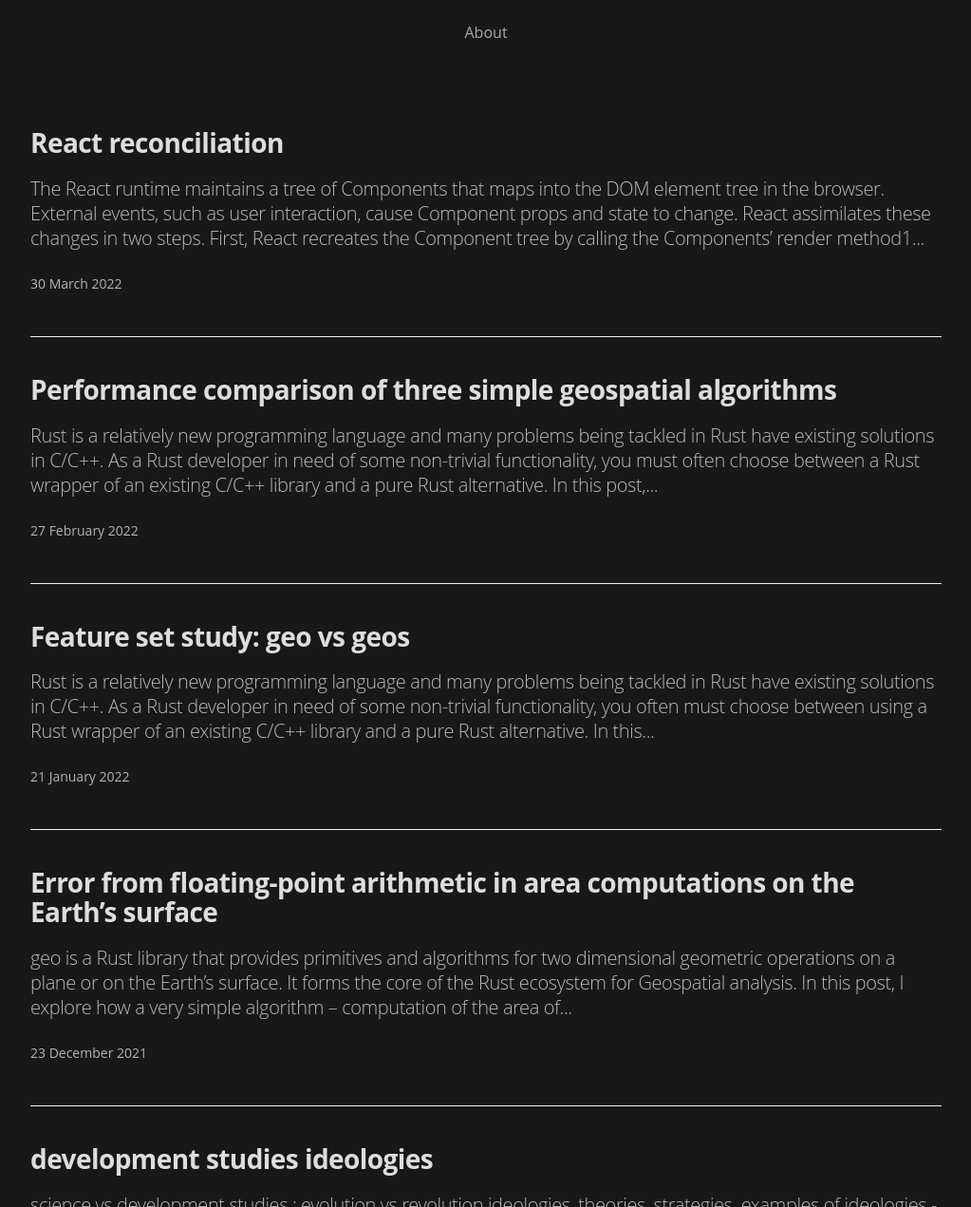
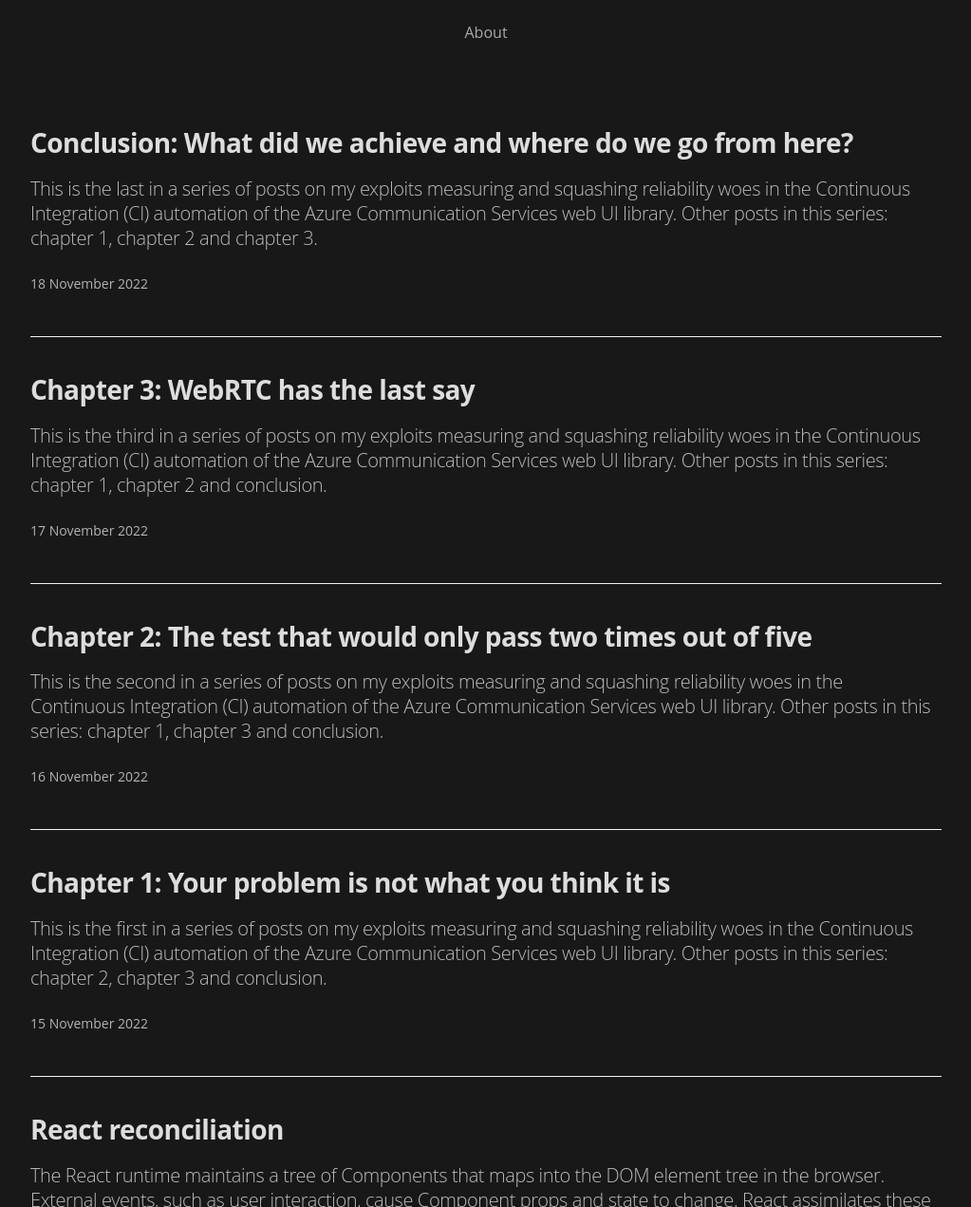
Before and after one commit to callpraths/callpraths.github.io, a Jekyll site: the page built from index.html, in a window 1280 px wide and 1400 px high, scrolled down 487 px, cut to the strip 129-1400 px from the top of the window. Shown: the whole strip at 95% size, without its empty margins (128-1151 px from the left). Built offline with Jekyll 4.4.1, drawn with Linux system fonts in a browser that asks for light colours; nearby versions of some CDN libraries; some web fonts are replaced; the list of posts is cut into pages by our own code; some of the changed text lies outside the part shown.

Commit message:
publish ci reliability post series

```diff
--- a/_drafts/ch1.md
+++ b/_posts/2022-11-15-ci-reliability-ch1.md
@@ -1,11 +1,11 @@
 ---
 layout: post
 title:  "Chapter 1: Your problem is not what you think it is"
-date:   2022-11-01 00:00:00 +0000
-style: ci-reliability
+date:   2022-11-15 00:00:00 +0000
+style:  ci-reliability
 ---
 
-This is the first in a series of posts on my exploits measuring and squashing reliability woes in the Continuous Integration (CI) automation of the [Azure Communication Services](https://learn.microsoft.com/en-us/azure/communication-services/overview) [web UI library](https://azure.github.io/communication-ui-library/?path=/story/overview--page). Other posts in this series: [chapter 2](), [chapter 3]() and [conclusion]().
+This is the first in a series of posts on my exploits measuring and squashing reliability woes in the Continuous Integration (CI) automation of the [Azure Communication Services](https://learn.microsoft.com/en-us/azure/communication-services/overview) [web UI library](https://azure.github.io/communication-ui-library/?path=/story/overview--page). Other posts in this series: [chapter 2](/2022/11/16/ci-reliability-ch2.html), [chapter 3](/2022/11/17/ci-reliability-ch3.html) and [conclusion](/2022/11/18/ci-reliability-ch4.html).
 
 [Azure Communication Services](https://learn.microsoft.com/en-us/azure/communication-services/overview) is a platform you can use to integrate communication services – video and telephony calling, chat and SMS messaging, email etc. – into your applications on the web, mobile or desktop. The offering includes a [web UI library](https://azure.github.io/communication-ui-library/?path=/story/overview--page) that provides UI controls of varying complexity on top of the platform. The UI library handles the complex interactions between UX, the browser and the platform services so that you can focus on branding and deep integration with your business flows.
 
--- a/_drafts/ch2.md
+++ b/_posts/2022-11-16-ci-reliability-ch2.md
@@ -1,11 +1,11 @@
 ---
 layout: post
 title:  "Chapter 2: The test that would only pass two times out of five"
-date:   2022-11-02 00:00:00 +0000
-style: ci-reliability
+date:   2022-11-16 00:00:00 +0000
+style:  ci-reliability
 ---
 
-This is the second in a series of posts on my exploits measuring and squashing reliability woes in the Continuous Integration (CI) automation of the [Azure Communication Services](https://learn.microsoft.com/en-us/azure/communication-services/overview) [web UI library](https://azure.github.io/communication-ui-library/?path=/story/overview--page). Other posts in this series: [chapter 1](), [chapter 3]() and [conclusion]().
+This is the second in a series of posts on my exploits measuring and squashing reliability woes in the Continuous Integration (CI) automation of the [Azure Communication Services](https://learn.microsoft.com/en-us/azure/communication-services/overview) [web UI library](https://azure.github.io/communication-ui-library/?path=/story/overview--page). Other posts in this series: [chapter 1](/2022/11/15/ci-reliability-ch1.html), [chapter 3](/2022/11/17/ci-reliability-ch3.html) and [conclusion](/2022/11/18/ci-reliability-ch4.html).
 
 Soon after I started tracking my metric for test flakiness, the metric jumped to nearly 100% - most CI jobs were failing only because of test flakiness.
 
--- a/_drafts/ch3.md
+++ b/_posts/2022-11-17-ci-reliability-ch3.md
@@ -1,12 +1,12 @@
 ---
-layout: post
-title:  "Chapter 3: WebRTC has the last say"
-date:   2022-11-03 00:00:00 +0000
-style: ci-reliability
+layout:     post
+title:      "Chapter 3: WebRTC has the last say"
+date:       2022-11-17 00:00:00 +0000
+style:      ci-reliability
 usemathjax: true
 ---
 
-This is the third in a series of posts on my exploits measuring and squashing reliability woes in the Continuous Integration (CI) automation of the [Azure Communication Services](https://learn.microsoft.com/en-us/azure/communication-services/overview) [web UI library](https://azure.github.io/communication-ui-library/?path=/story/overview--page). Other posts in this series: [chapter 1](), [chapter 2]() and [conclusion]().
+This is the third in a series of posts on my exploits measuring and squashing reliability woes in the Continuous Integration (CI) automation of the [Azure Communication Services](https://learn.microsoft.com/en-us/azure/communication-services/overview) [web UI library](https://azure.github.io/communication-ui-library/?path=/story/overview--page). Other posts in this series: [chapter 1](/2022/11/15/ci-reliability-ch1.html), [chapter 2](/2022/11/16/ci-reliability-ch2.html) and [conclusion](/2022/11/18/ci-reliability-ch4.html).
 
 Having squashed the obvious catastrophic test flake, I was left with many tests with 90% - 95% success rate. The overall impact on the probability of CI job failure due to test flakiness was still large – a case of death by a thousand cuts. Spot checking some of the failures, I found that a large source of test failures was a timeout waiting for naturally slow operations – enumerating camera, microphone, and speaker devices in the browser; SDK initialization steps that involved complex over-the-network handshakes; and rendering of remote video streams. The default timeout of 5 seconds for these checks was too short on resource-constrained CI virtual machines. I proposed a [Pull Request to bump the relevant timeouts](https://github.com/Azure/communication-ui-library/pull/2155), trading potentially longer runtime for a higher success rate.
 
--- a/_drafts/ch4.md
+++ b/_posts/2022-11-18-ci-reliability-ch4.md
@@ -1,12 +1,12 @@
 ---
-layout: post
-title:  "Conclusion: What did we achieve and where do we go from here?"
-date:   2022-11-04 00:00:00 +0000
-style: ci-reliability
+layout:     post
+title:      "Conclusion: What did we achieve and where do we go from here?"
+date:       2022-11-18 00:00:00 +0000
+style:      ci-reliability
 usemathjax: true
 ---
 
-This is the last in a series of posts on my exploits measuring and squashing reliability woes in the Continuous Integration (CI) automation of the [Azure Communication Services](https://learn.microsoft.com/en-us/azure/communication-services/overview) [web UI library](https://azure.github.io/communication-ui-library/?path=/story/overview--page). Other posts in this series: [chapter 1](), [chapter 2]() and [chapter 3]().
+This is the last in a series of posts on my exploits measuring and squashing reliability woes in the Continuous Integration (CI) automation of the [Azure Communication Services](https://learn.microsoft.com/en-us/azure/communication-services/overview) [web UI library](https://azure.github.io/communication-ui-library/?path=/story/overview--page). Other posts in this series: [chapter 1](/2022/11/15/ci-reliability-ch1.html), [chapter 2](/2022/11/16/ci-reliability-ch2.html) and [chapter 3](/2022/11/17/ci-reliability-ch3.html).
 
 In March 2022, my team was struggling with engineering velocity because of a slow and unreliable Continuous Integration (CI) system. Worse still, we did not know, quantitatively, how bad the problem was nor had a good way to find opportunities for improvement. I took up the challenge and started by reporting key metadata for the CI jobs and defining top-line metrics to measure CI performance. The metrics first led me to the insight that the problem was not CI runtime, as initially assumed, but test flakiness. This data was also instrumental in spotlighting the tests that had a disproportionate effect on CI stability, finding failure patterns to zoom in on the root causes, and proving that my fixes were effective (and, at times, ineffective).
 
```
